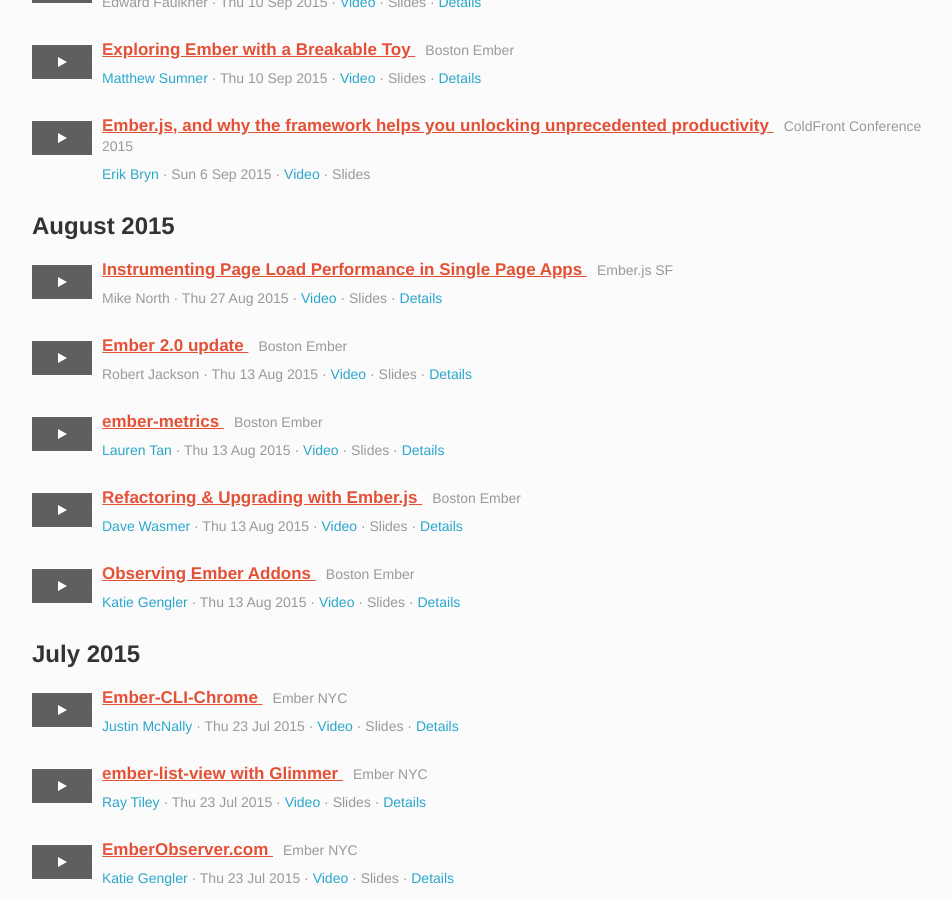
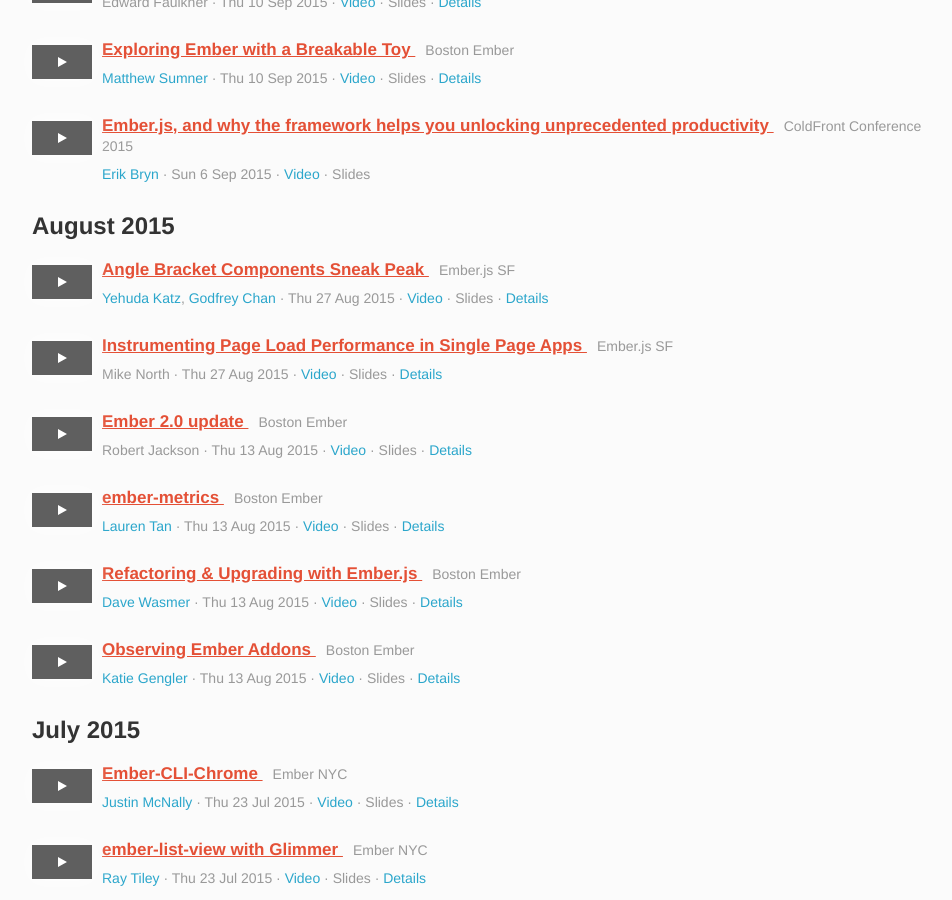
Before and after one commit to emberwatch/emberwatch, a Jekyll site: the page built from index.html, in a window 1280 px wide and 900 px high, scrolled down 580 px, cut to the strip 0-900 px from the top of the window. Shown: the whole strip, without its empty margins (148-1100 px from the left). Built offline with Jekyll 4.4.1, drawn with Linux system fonts in a browser that asks for light colours; Markdown is read by kramdown in place of the engine named in the settings; comment, search, counter and statistics services are not loaded; grey boxes are pictures that could not be loaded.

Commit message:
[Add Talk] Angle Bracket Components Sneak Peak

```diff
--- a/_data/talks.yml
+++ b/_data/talks.yml
@@ -57,6 +57,15 @@
   - 241
   videos:
   - https://www.youtube.com/watch?v=Nbcnnjf89M4
+  url: http://www.meetup.com/Ember-SF/events/223448055/
+  event_id: 6
+- title: 'Angle Bracket Components Sneak Peak'
+  date: '2015-08-27'
+  author_ids:
+  - 1
+  - 247
+  videos:
+  - https://www.youtube.com/watch?v=LsUSurw6sg4
   url: http://www.meetup.com/Ember-SF/events/223448055/
   event_id: 6
 - title: 'Observing Ember Addons'
```
